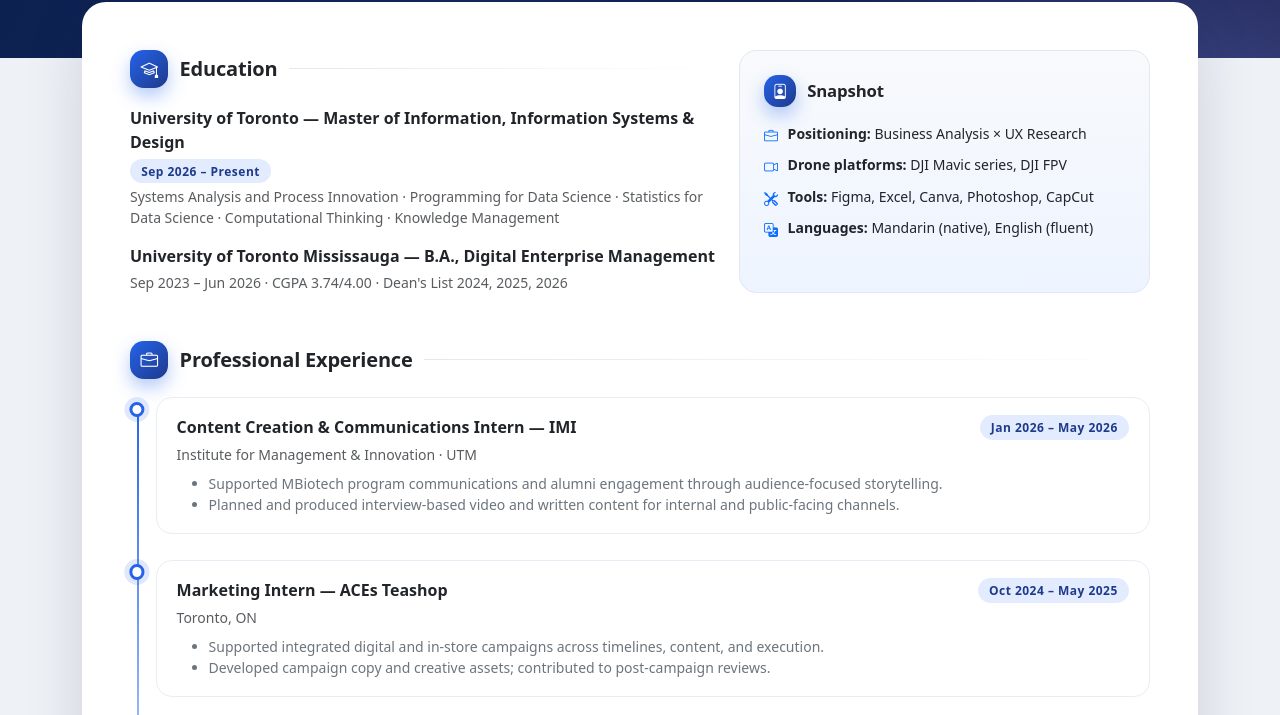
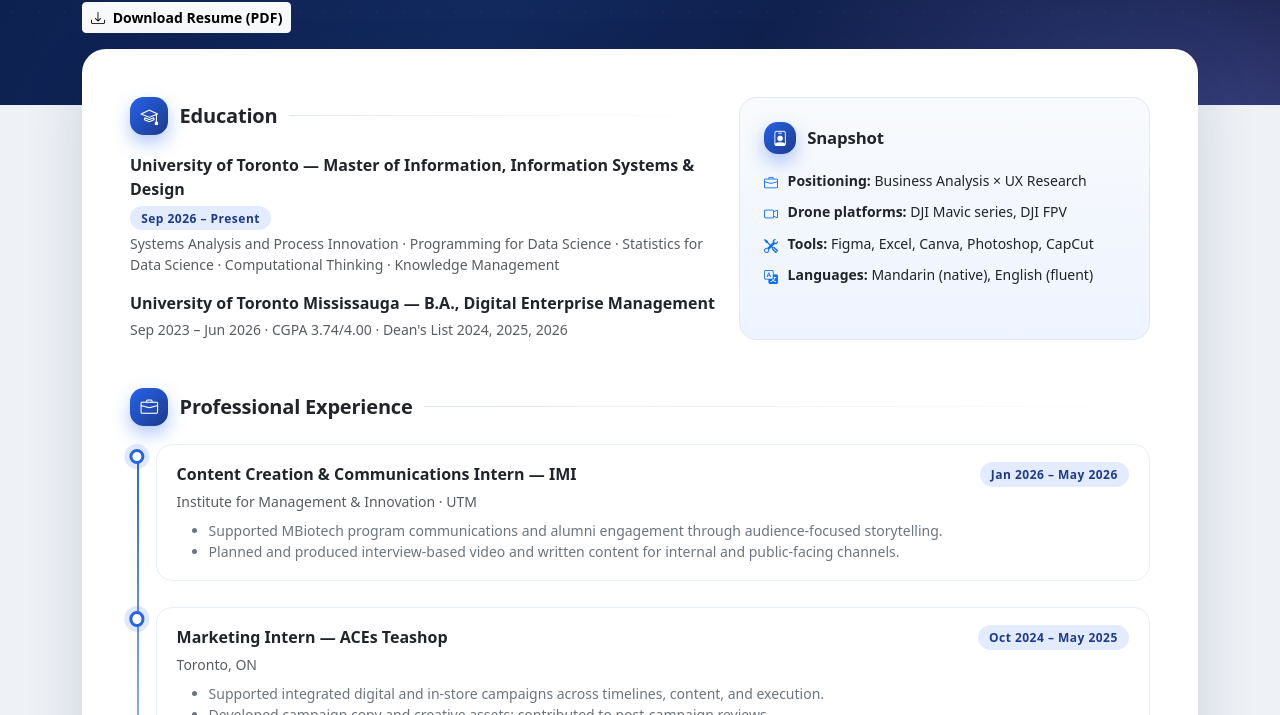
Before and after one commit to jianghai590-maker/aerial-perspectives, a plain HTML site: page resume.html in a window 1280 px wide. Shown: the part 385-1100 px from the top of the page. Drawn offline with nearby package versions, Linux system fonts and the light colour scheme.

Commit message:
Add Download Resume button

```diff
--- a/resume.html
+++ b/resume.html
@@ -283,6 +283,11 @@
           <a class="contact-pill" href="mailto:hi.jiang@mail.utoronto.ca"><i class="bi bi-envelope-open"></i> hi.jiang@mail.utoronto.ca</a>
           <a class="contact-pill" href="https://www.linkedin.com/in/hai-jiang590" target="_blank" rel="noopener"><i class="bi bi-linkedin"></i> linkedin.com/in/hai-jiang590</a>
         </div>
+        <div class="mt-3">
+          <a class="btn btn-light btn-sm fw-semibold" href="Hai_Jiang_Resume.pdf" download>
+            <i class="bi bi-download me-1"></i> Download Resume (PDF)
+          </a>
+        </div>
       </div>
     </header>
 
```
